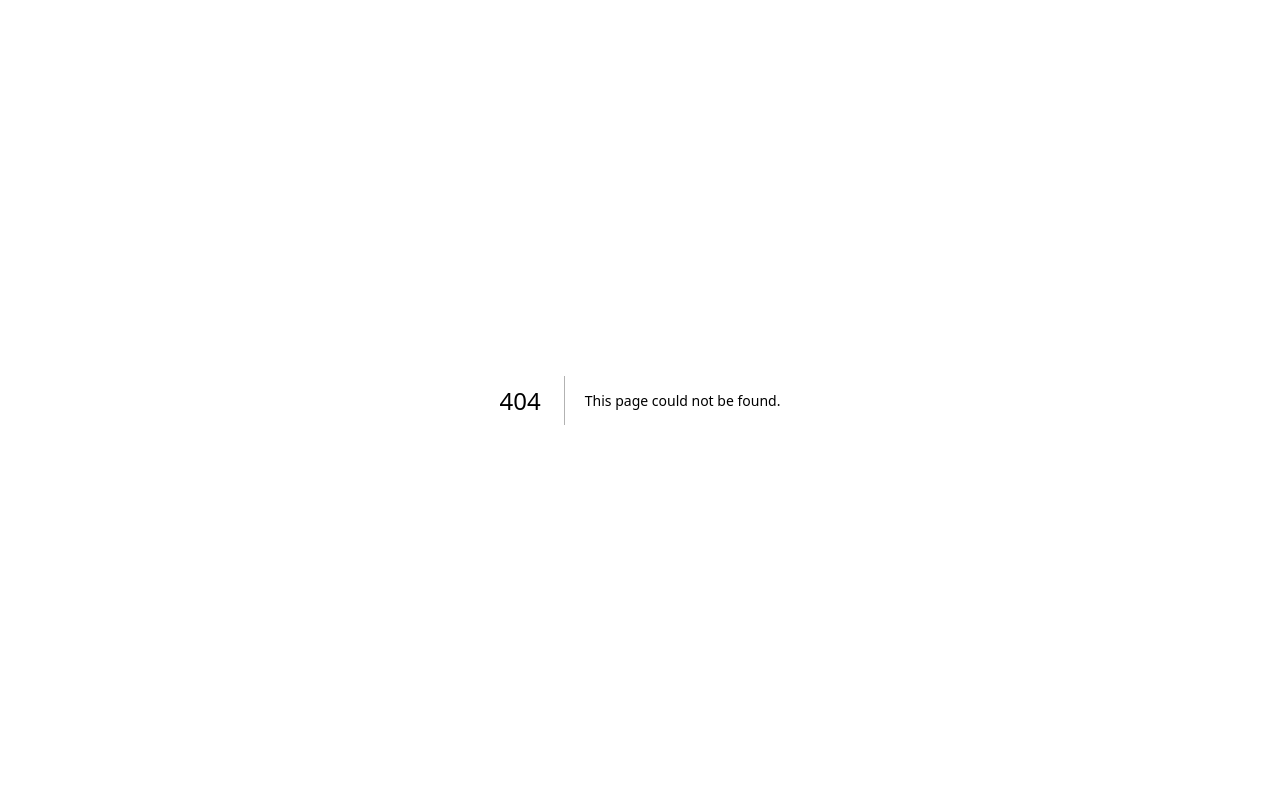
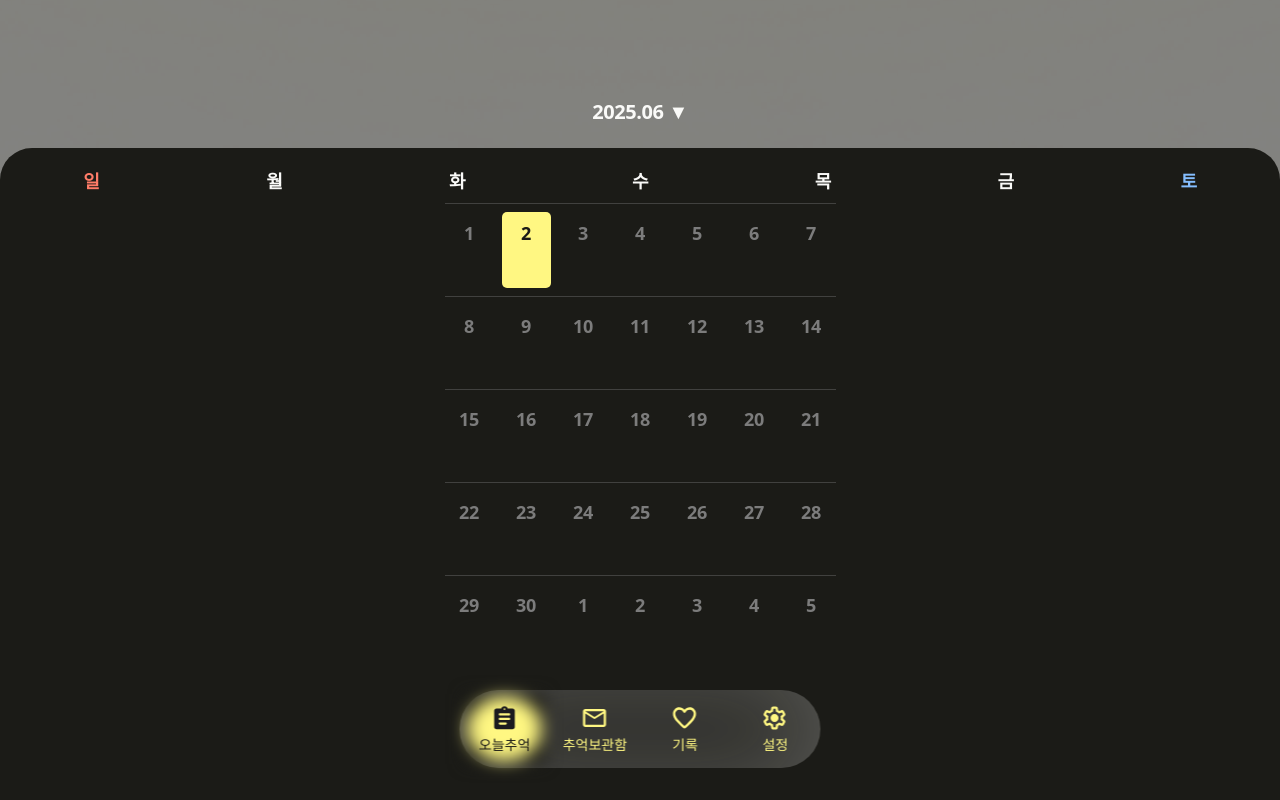
Before and after one commit to 9ITHON/6-Thinkeep-FE, a Next.js app: page /calendar in a window 1280 px wide. Before the commit this address had no page. Built offline with nearby package versions, Linux system fonts and the light colour scheme.

Commit message:
feat: 달력 페이지 UI 제작

```diff
--- a/src/assets/index.ts
+++ b/src/assets/index.ts
@@ -7,3 +7,6 @@ export { default as mail } from "./icons/mail.svg";
 export { default as mail_light } from "./icons/mail_light.svg";
 export { default as settings } from "./icons/settings.svg";
 export { default as settings_light } from "./icons/settings_light.svg";
+
+// 배경이미지
+export { default as background_img } from "./images/배경.png";
--- /dev/null
+++ b/src/pages/calendar.tsx
@@ -0,0 +1,106 @@
+import React, { useState } from "react";
+import { format } from "date-fns";
+import CalendarDayCard from "../components/UI/CalendarDayCard";
+import CalendarMonth from "../components/UI/CalendarMonth";
+import Button from "../components/UI/Button";
+import { background_img } from "@/assets";
+import Image from "next/image";
+import { getCalendarWeeks } from "../util/dateUtils";
+import { AppFooter } from "@/components/APP/AppFooter";
+
+const Calendar = () => {
+  const [currentDate, setCurrentDate] = useState(new Date());
+  const [isMonthOpen, setIsMonthOpen] = useState(false);
+
+  const year = currentDate.getFullYear();
+  const month = currentDate.getMonth() + 1;
+  const selected = format(currentDate, "yyyy.MM");
+
+  const weeks = getCalendarWeeks(year, month);
+
+  const handleMonthSelect = (monthString: string) => {
+    const [y, m] = monthString.split(".").map(Number);
+    setCurrentDate(new Date(y, m - 1, 1));
+    setIsMonthOpen(false);
+  };
+
+  return (
+    <div className="relative w-full h-screen overflow-hidden">
+      {/* 배경 이미지 */}
+      <Image
+        src={background_img}
+        alt="배경"
+        layout="fill"
+        objectFit="cover"
+        priority
+      />
+
+      <div className="relative z-10 flex flex-col w-full h-full pt-[84px]">
+        <div className="flex flex-col w-full flex-1 overflow-hidden">
+          {/* 월 표시 헤더 */}
+          <div className="flex justify-center items-center h-[56px] w-full relative">
+            <Button
+              text={`${selected} ▼`}
+              className="text-[20px] font-semibold text-white tracking-[-0.02em]"
+              onClick={() => setIsMonthOpen((prev) => !prev)}
+            />
+            {isMonthOpen && (
+              <CalendarMonth selected={selected} onSelect={handleMonthSelect} />
+            )}
+          </div>
+
+          <div className="flex flex-col w-full items-center flex-1  rounded-t-[32px] bg-[#1B1B17] mt-2">
+            {/* 요일 헤더 */}
+            <div className="grid grid-cols-7 w-full text-[18px] font-semibold tracking-[-0.02em] text-white mt-3">
+              {["일", "월", "화", "수", "목", "금", "토"].map((day, idx) => (
+                <div
+                  key={day}
+                  className={` mt-2 mb-2 text-center ${
+                    idx === 0
+                      ? "text-[#FF7C68]"
+                      : idx === 6
+                      ? "text-[#85BEFF]"
+                      : "text-[#FAFAF8]"
+                  }`}
+                >
+                  {day}
+                </div>
+              ))}
+            </div>
+
+            {/* 날짜 카드 */}
+
+            {weeks.map((week, weekIdx) => (
+              <div
+                key={weekIdx}
+                className="flex gap-2 border-t border-[#7C7C7C]/40 pt-2 pb-2"
+              >
+                {week.map((day) => {
+                  const isThisMonth = day.getMonth() + 1 === month;
+                  const mood = !isThisMonth
+                    ? undefined
+                    : day.getDate() === 31
+                    ? "blue"
+                    : day.getDate() === 2
+                    ? "yellow"
+                    : "disabled";
+
+                  return (
+                    <CalendarDayCard
+                      key={day.toISOString()}
+                      date={day.getDate()}
+                      mood={mood}
+                    />
+                  );
+                })}
+              </div>
+            ))}
+          </div>
+        </div>
+        <AppFooter />
+      </div>
+    </div>
+  );
+};
+
+export default Calendar;
--- /dev/null
+++ b/src/util/dateUtils.ts
@@ -0,0 +1,31 @@
+import {
+  startOfMonth,
+  endOfMonth,
+  startOfWeek,
+  endOfWeek,
+  addDays,
+} from "date-fns";
+
+export const getCalendarWeeks = (year: number, month: number) => {
+  const start = startOfWeek(startOfMonth(new Date(year, month - 1)), {
+    weekStartsOn: 0,
+  });
+  const end = endOfWeek(endOfMonth(new Date(year, month - 1)), {
+    weekStartsOn: 0,
+  });
+
+  const weeks: Date[][] = [];
+  let current = start;
+  let week: Date[] = [];
+
+  while (current <= end) {
+    week.push(current);
+    if (week.length === 7) {
+      weeks.push(week);
+      week = [];
+    }
+    current = addDays(current, 1);
+  }
+
+  return weeks;
+};
```
Also changed, not shown: src/assets/images/배경.png (added).
